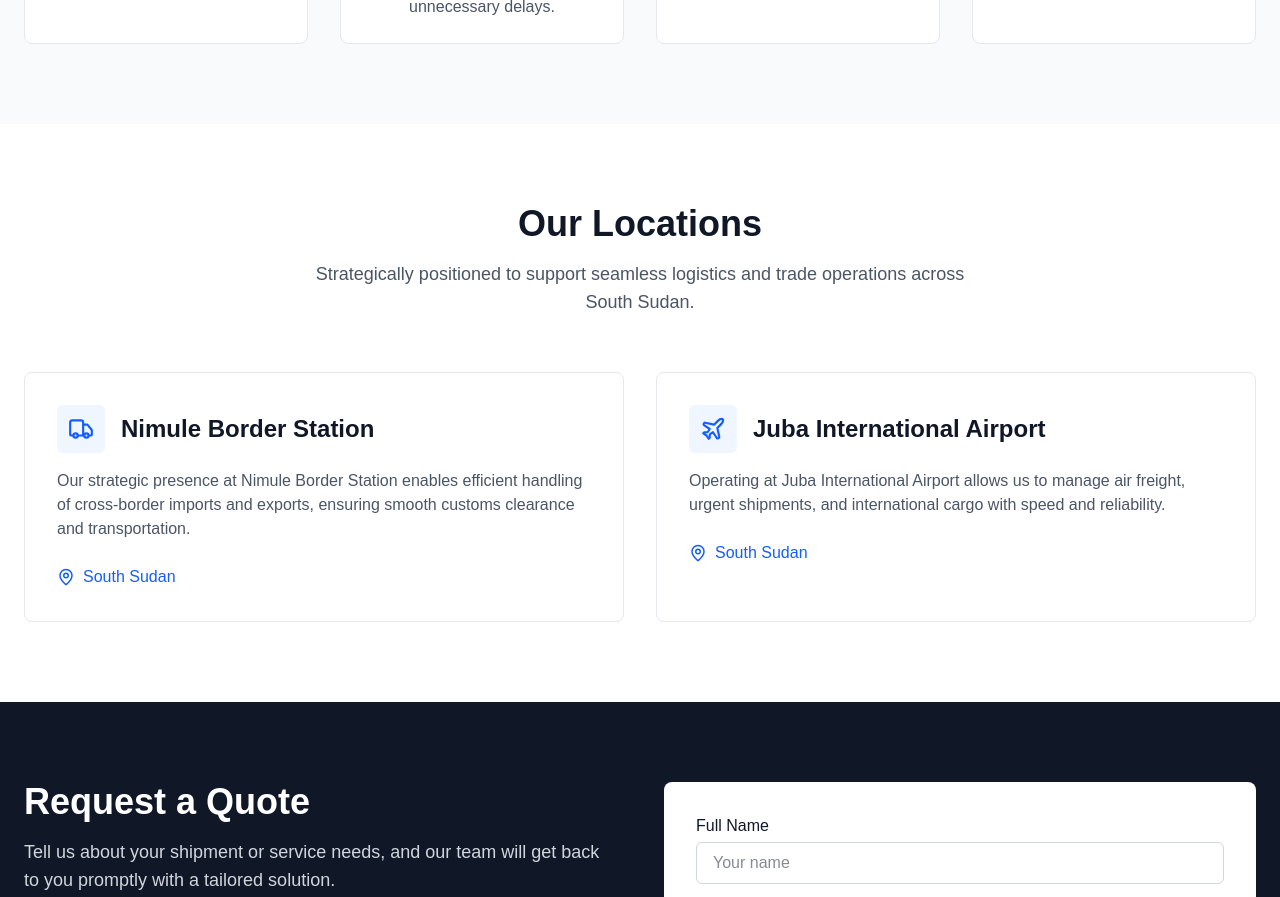
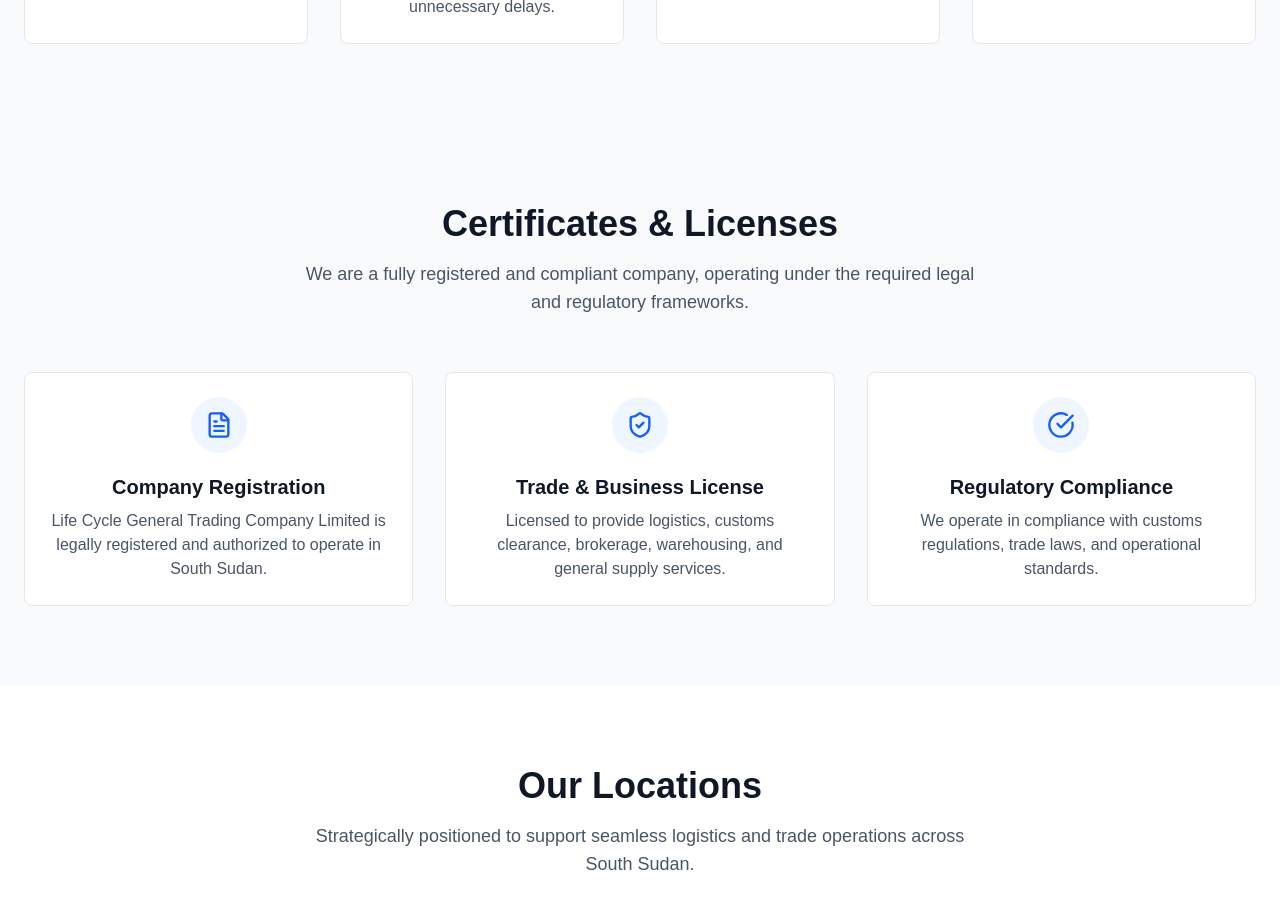
Before and after one commit to Manytuch/lifecycle-frontend, a Next.js app: page / in a window 1280 px wide. Shown: the part 1900-2797 px from the top of the page. Built offline with nearby package versions, Linux system fonts and the light colour scheme.

Commit message:
Add Certificates section to header navigation

```diff
--- a/app/page.tsx
+++ b/app/page.tsx
@@ -1,6 +1,7 @@
 import Hero from "@/components/Hero";
 import Services from "@/components/Services";
 import WhyChooseUs from "@/components/WhyChooseUs";
+import Certificates from "@/components/Certificates";
 import Locations from "@/components/Locations";
 import Contact from "@/components/Contact";
 
@@ -10,6 +11,7 @@ export default function Home() {
       <Hero />
       <Services />
       <WhyChooseUs />
+      <Certificates />
       <Locations />
       <Contact />
     </main>
--- /dev/null
+++ b/components/Certificates.tsx
@@ -0,0 +1,65 @@
+import { ShieldCheck, FileText, CheckCircle } from "lucide-react";
+
+const certificates = [
+  {
+    title: "Company Registration",
+    description:
+      "Life Cycle General Trading Company Limited is legally registered and authorized to operate in South Sudan.",
+    icon: FileText,
+  },
+  {
+    title: "Trade & Business License",
+    description:
+      "Licensed to provide logistics, customs clearance, brokerage, warehousing, and general supply services.",
+    icon: ShieldCheck,
+  },
+  {
+    title: "Regulatory Compliance",
+    description:
+      "We operate in compliance with customs regulations, trade laws, and operational standards.",
+    icon: CheckCircle,
+  },
+];
+
+export default function Certificates() {
+  return (
+    <section id="certificates" className="bg-gray-50 py-20">
+      <div className="max-w-7xl mx-auto px-6">
+
+        {/* Section header */}
+        <div className="text-center max-w-2xl mx-auto">
+          <h2 className="text-3xl md:text-4xl font-bold text-gray-900">
+            Certificates & Licenses
+          </h2>
+          <p className="mt-4 text-lg text-gray-600">
+            We are a fully registered and compliant company, operating under the
+            required legal and regulatory frameworks.
+          </p>
+        </div>
+
+        {/* Certificates grid */}
+        <div className="mt-14 grid grid-cols-1 sm:grid-cols-2 lg:grid-cols-3 gap-8">
+          {certificates.map((item, index) => (
+            <div
+              key={index}
+              className="bg-white border border-gray-200 rounded-lg p-6 text-center hover:shadow-lg transition-all"
+            >
+              <div className="w-14 h-14 mx-auto flex items-center justify-center rounded-full bg-blue-50 text-blue-600">
+                <item.icon size={28} />
+              </div>
+
+              <h3 className="mt-5 text-xl font-semibold text-gray-900">
+                {item.title}
+              </h3>
+
+              <p className="mt-2 text-gray-600">
+                {item.description}
+              </p>
+            </div>
+          ))}
+        </div>
+
+      </div>
+    </section>
+  );
+}
--- a/components/Contact.tsx
+++ b/components/Contact.tsx
@@ -7,6 +7,7 @@ export default function Contact() {
                 {/* Left content */}
                 <div>
                     <h2 className="text-3xl md:text-4xl font-bold">
+
                         Request a Quote
                     </h2>
                     <p className="mt-4 text-gray-300 text-lg">
--- a/components/Header.tsx
+++ b/components/Header.tsx
@@ -13,6 +13,9 @@ export default function Header() {
   <a href="#home" className="hover:text-blue-600">Home</a>
   <a href="#services" className="hover:text-blue-600">Services</a>
   <a href="#why-us" className="hover:text-blue-600">Why Us</a>
+  <a href="#certificates" className="hover:text-blue-600">
+  Certificates
+</a>
   <a href="#contact" className="hover:text-blue-600">Contact</a>
 </nav>
 
```
